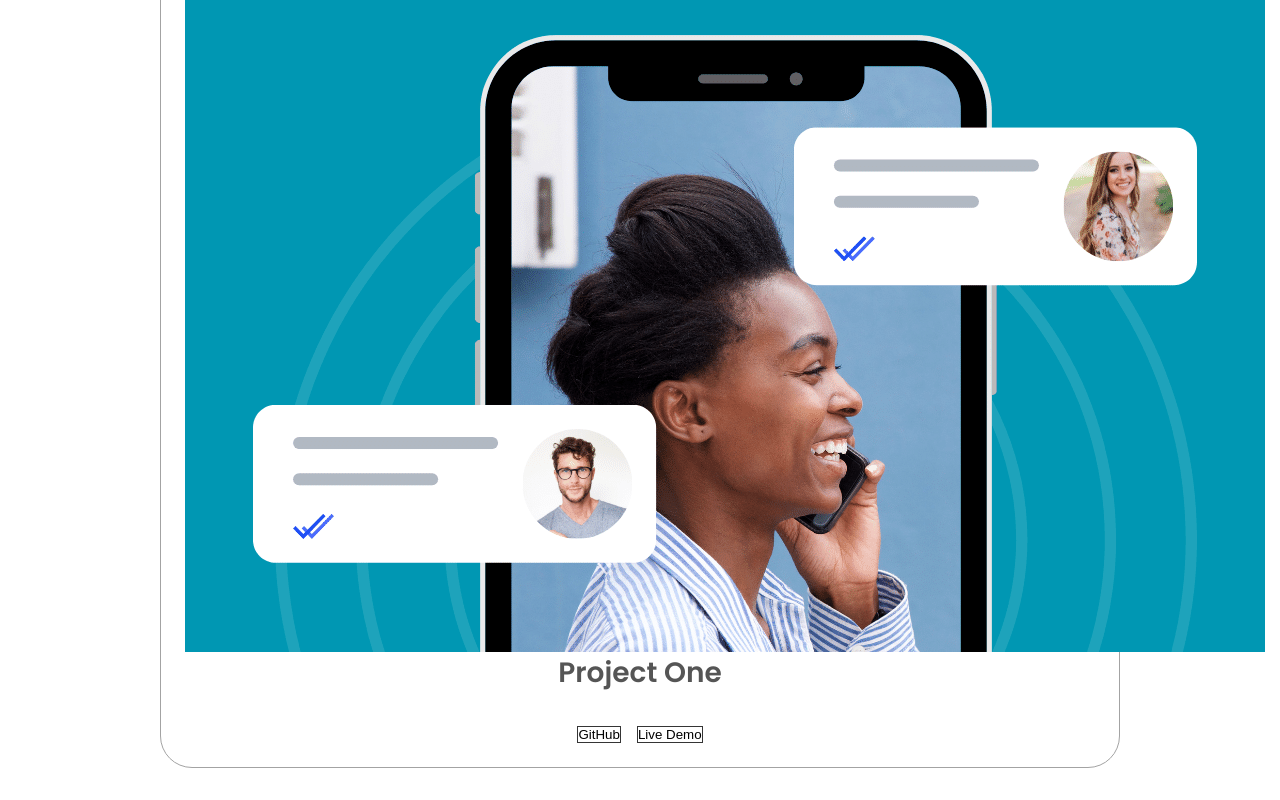
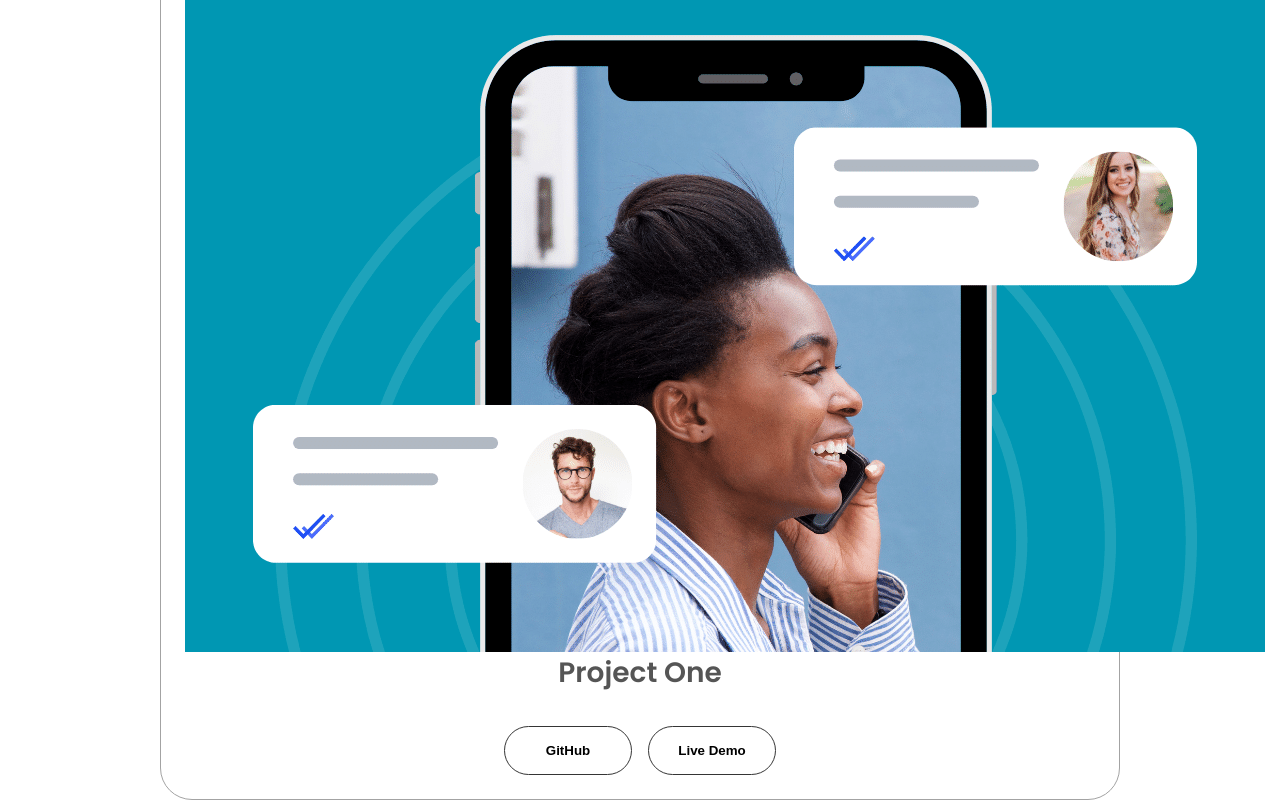
Before and after one commit to metr0dev/portfolio, a plain HTML site: page index.html in a window 1280 px wide. Shown: the part 2894-3694 px from the top of the page. Before the commit the page ends 3662 px from the top, so only its background shows below. Drawn offline with Linux system fonts and the light colour scheme.

Commit message:
Update index.html

```diff
--- a/index.html
+++ b/index.html
@@ -249,13 +249,13 @@
           <h2 class="experience-sub-title project-title">Project One</h2>
           <div class="btn-container">
             <button
-              class="btn-color-2 project-btn"
+              class="btn btn-color-2 project-btn"
               onclick="location.href='https://github.com'"
             >
               GitHub
             </button>
             <button
-              class="project-btn btn-color-2"
+              class="btn btn-color-2 project-btn"
               onclick="location.href='https://github.com'"
             >
               Live Demo
```
